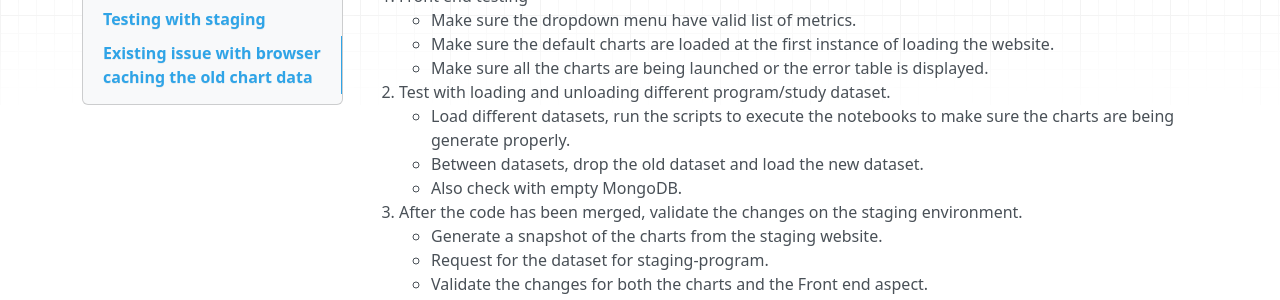
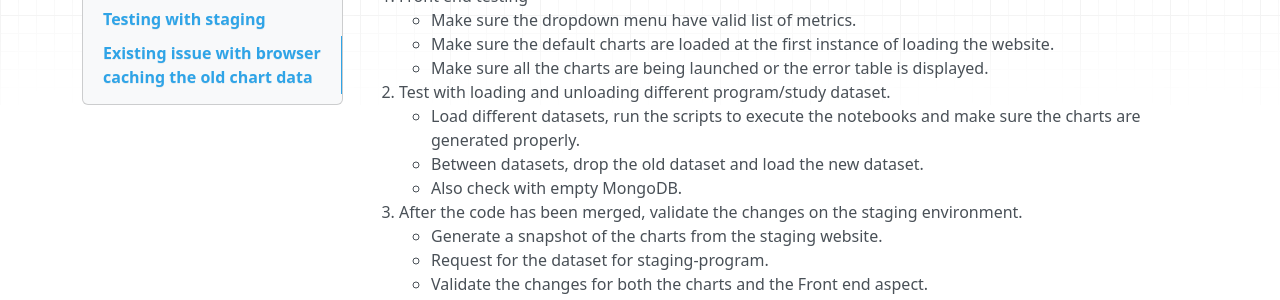
Before and after one commit to e-mission/e-mission-docs, an MkDocs documentation site: the page built from docs/dev/publicdashboard/Working_with_public_dashboard.md, in a window 1280 px wide and 900 px high. Shown: the part 201-501 px from the top of the window. Built offline with MkDocs 1.6.1, drawn with Linux system fonts in a browser that asks for light colours; nearby versions of some CDN libraries.

Commit message:
update sentence for clarity

```diff
--- a/docs/dev/publicdashboard/Working_with_public_dashboard.md
+++ b/docs/dev/publicdashboard/Working_with_public_dashboard.md
@@ -4,7 +4,7 @@
     - Make sure the default charts are loaded at the first instance of loading the website.
     - Make sure all the charts are being launched or the error table is displayed.
 2. Test with loading and unloading different program/study dataset.
-    - Load different datasets, run the scripts to execute the notebooks to make sure the charts are being generate properly.
+    - Load different datasets, run the scripts to execute the notebooks and make sure the charts are generated properly.
     - Between datasets, drop the old dataset and load the new dataset.
     - Also check with empty MongoDB.
 3. After the code has been merged, validate the changes on the staging environment.
```
